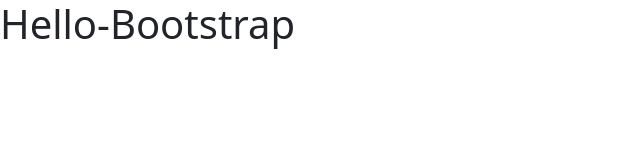
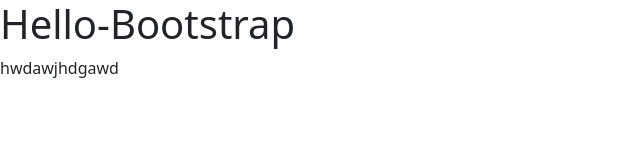
Before and after one commit to nguyendacquan/test_git, a plain HTML site: page index.html in a window 1280 px wide. Shown: the whole page, without its empty margins (0-640 px from the left). Drawn offline with nearby package versions, Linux system fonts and the light colour scheme.

Commit message:
day llen lan 2

```diff
--- a/index.html
+++ b/index.html
@@ -10,6 +10,6 @@
 </head>
 <body>
 <h1>Hello-Bootstrap</h1>
-
+hwdawjhdgawd
 </body>
 </html>
--- /dev/null
+++ b/main.js
@@ -0,0 +1 @@
+ddwdwadwwad
```
